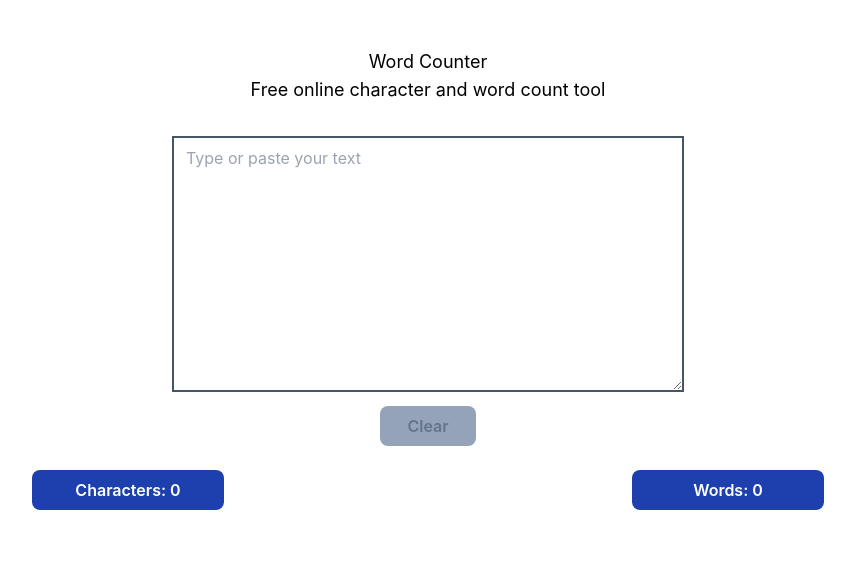
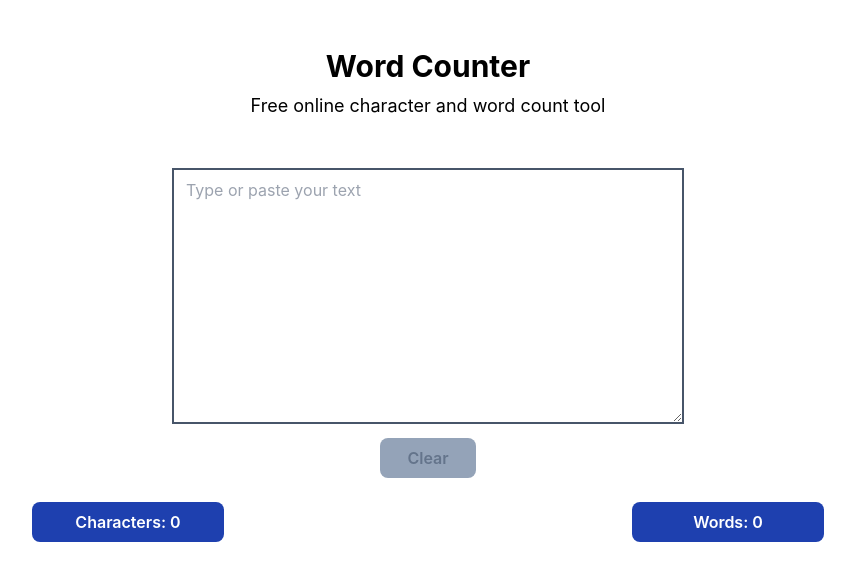
Before and after one commit to wardahnabilah/Assignment_ReactUdemyCourse, a React (Create React App) app: page / in a window 1280 px wide. Shown: the top 580 px of the page, without its empty margins (212-1067 px from the left). Built offline with nearby package versions, Linux system fonts and the light colour scheme.

Commit message:
Create Header component

```diff
--- /dev/null
+++ b/src/components/Header.js
@@ -0,0 +1,10 @@
+import React from 'react'
+
+export function Header({title, description}) {
+  return (
+    <>
+        <h1 className="mb-2 text-3xl font-bold">{title}</h1>
+        <p className="mb-12 text-lg">{description}</p>
+    </>
+  )
+}
--- a/src/pages/JokesAPI.js
+++ b/src/pages/JokesAPI.js
@@ -1,4 +1,5 @@
 import React, { useEffect, useState } from 'react'
+import { Header } from '../components/Header'
 
 export function JokesAPI() {
   const [joke, setJoke] = useState('')
@@ -16,8 +17,7 @@ export function JokesAPI() {
 
   return (
     <main className="px-6 py-12 text-center">
-      <h1 className="text-lg">Chuck Norris Jokes</h1>
-      <p className="text-lg">Free JSON API for hand curated Chuck Norris facts.</p>
+      <Header title="Chuck Norris Jokes" description="Free JSON API for hand curated Chuck Norris facts."/>
       <div className="mt-6 p-4 border-2 border-slate-600">
           {joke}
       </div>
--- a/src/pages/PageNotFound.js
+++ b/src/pages/PageNotFound.js
@@ -1,14 +1,15 @@
 import React from 'react'
 import { Link } from 'react-router-dom'
+import { Header } from '../components/Header'
 
 export function PageNotFound() {
   return (
-    <main className="py-12 flex flex-col gap-8 text-center">
-      <h1 className="text-2xl font-bold">Oops, page not found!</h1>
-      <div className="w-80 h-64 mx-auto">
+    <main className="px-6 py-12 text-center">
+      <Header title="Oops, page not found!" />
+      <div className="w-80 h-64 mx-auto mb-12">
         <img className="w-full h-full object-cover rounded-xl" src="/assets/images/page-not-found.jpg" alt="Page not found" />
       </div>
-      <Link to ="/" className="w-[15rem] h-[3rem] py-2 mx-auto text-white text-lg font-semibold bg-blue-800 hover:bg-blue-900 rounded-lg"> Go back to word counter </Link>
+      <Link to ="/" className="w-[15rem] h-[3rem] px-4 py-2 mx-auto text-white text-lg font-semibold bg-blue-800 hover:bg-blue-900 rounded-lg"> Go back to word counter </Link>
     </main>
   )
 }
--- a/src/pages/WordCounter.js
+++ b/src/pages/WordCounter.js
@@ -1,4 +1,5 @@
 import React, { useEffect, useState } from 'react'
+import { Header } from '../components/Header'
 
 export function WordCounter() {
   const [disabled, setDisabled] = useState(true)
@@ -33,8 +34,7 @@ export function WordCounter() {
 
   return (
     <main className="px-6 py-12 text-center">
-      <h1 className="text-lg">Word Counter</h1>
-      <p className="mb-8 text-lg">Free online character and word count tool</p>
+      <Header title="Word Counter" description="Free online character and word count tool" />
       <form>
         <textarea onChange={handleChange} className="w-[32rem] h-[16rem] pt-2 pl-3 border-2 border-slate-600" type="text" placeholder="Type or paste your text" />
       </form>
```
